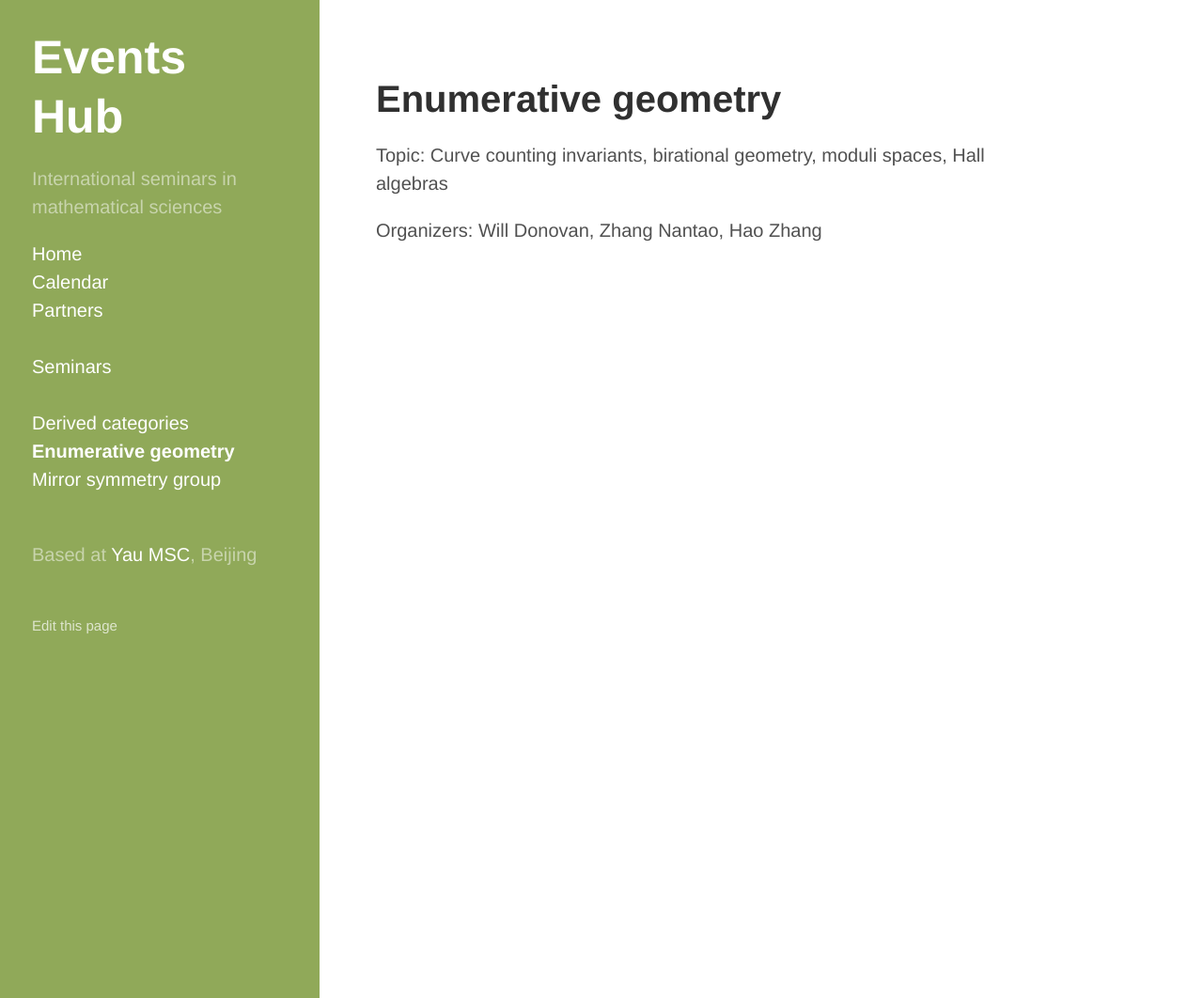
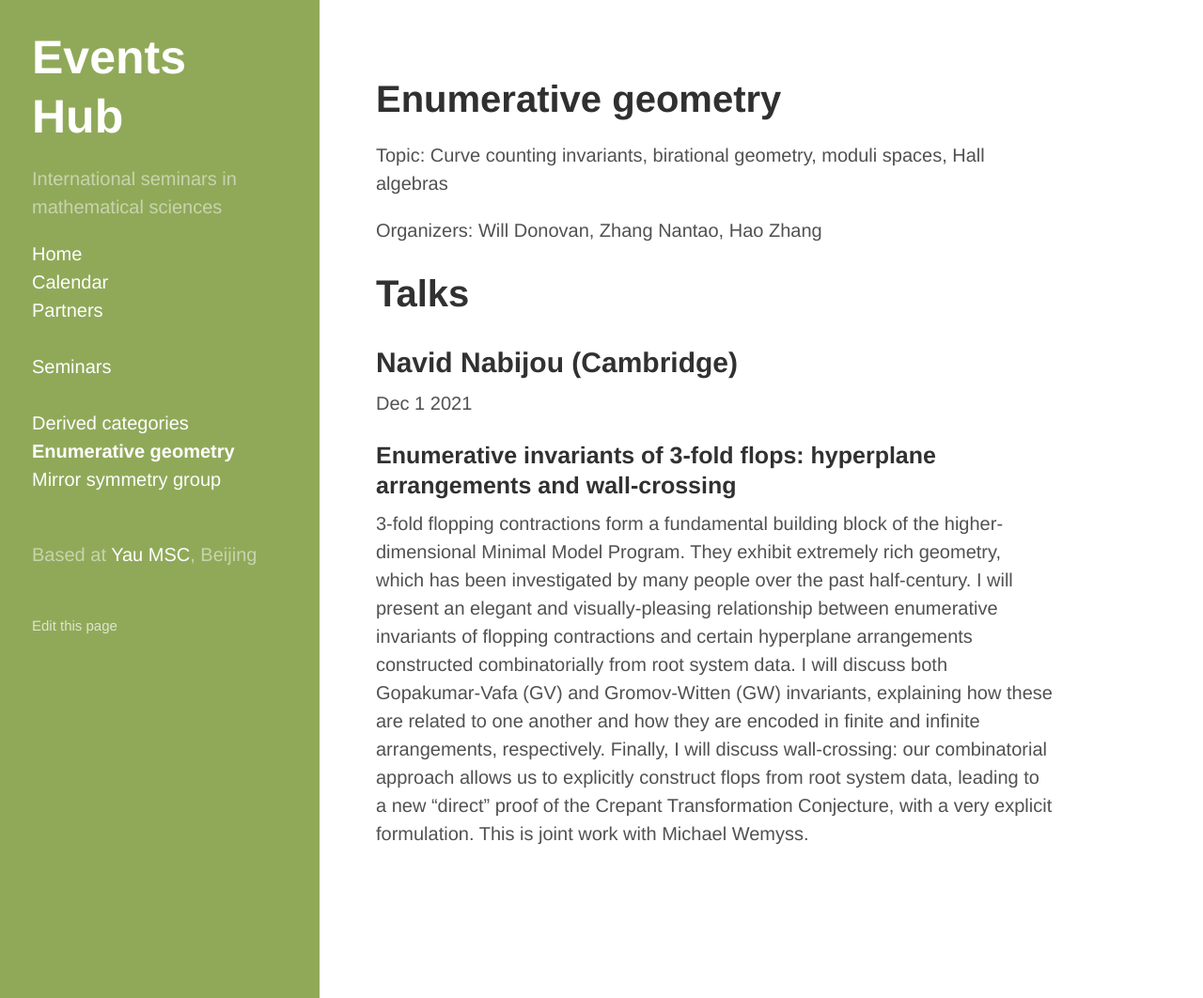
Before and after one commit to yau-msc-events/yau-msc-events.github.io, a Jekyll site: the page built from seminar-eg.md, in a window 1280 px wide and 1062 px high. Shown: the whole window at 94% size. Built offline with Jekyll 4.4.1, drawn with Linux system fonts in a browser that asks for light colours.

Commit message:
Update seminar-eg.md

```diff
--- a/seminar-eg.md
+++ b/seminar-eg.md
@@ -7,3 +7,13 @@ code: EG
 Topic: Curve counting invariants, birational geometry, moduli spaces, Hall algebras
 
 Organizers: Will Donovan, Zhang Nantao, Hao Zhang
+
+# Talks
+
+## Navid Nabijou (Cambridge)
+
+Dec 1 2021
+
+### Enumerative invariants of 3-fold flops: hyperplane arrangements and wall-crossing
+
+3-fold flopping contractions form a fundamental building block of the higher-dimensional Minimal Model Program. They exhibit extremely rich geometry, which has been investigated by many people over the past half-century. I will present an elegant and visually-pleasing relationship between enumerative invariants of flopping contractions and certain hyperplane arrangements constructed combinatorially from root system data. I will discuss both Gopakumar-Vafa (GV) and Gromov-Witten (GW) invariants, explaining how these are related to one another and how they are encoded in finite and infinite arrangements, respectively. Finally, I will discuss wall-crossing: our combinatorial approach allows us to explicitly construct flops from root system data, leading to a new “direct” proof of the Crepant Transformation Conjecture, with a very explicit formulation. This is joint work with Michael Wemyss.
```
